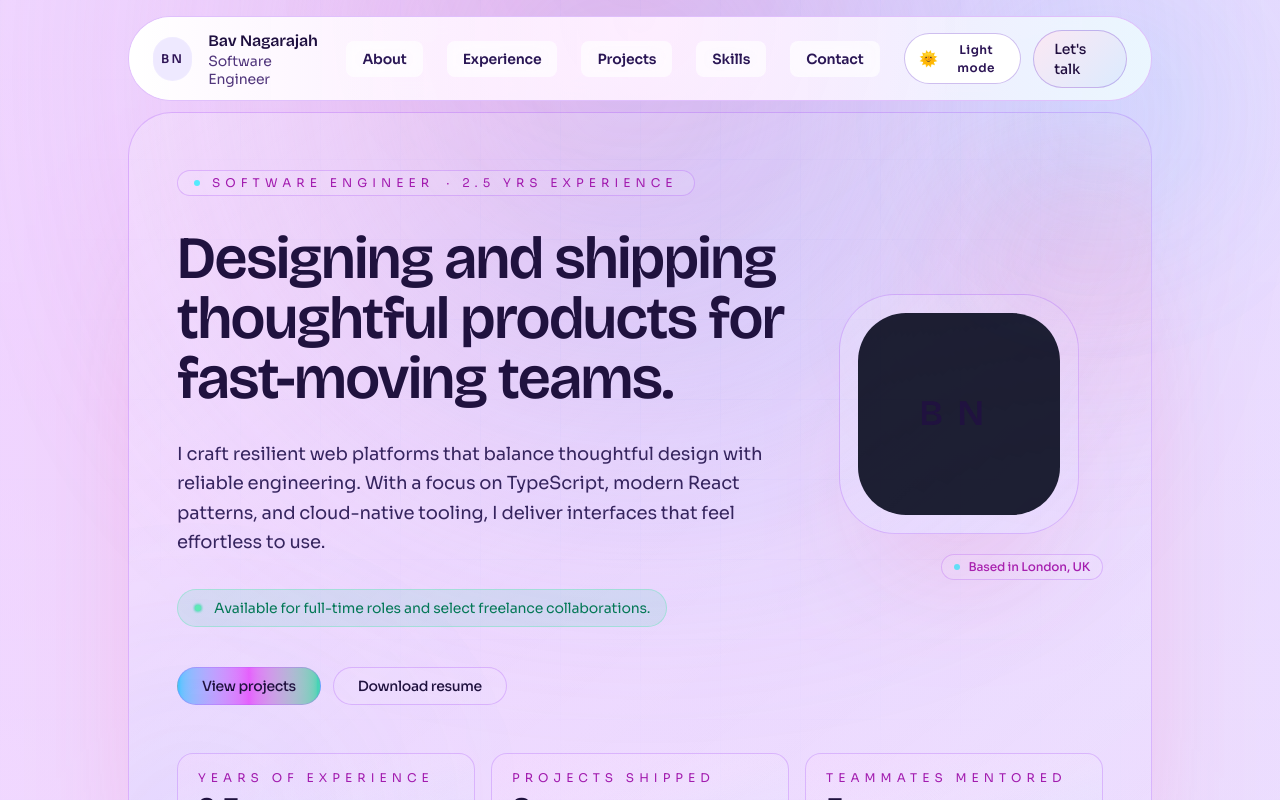
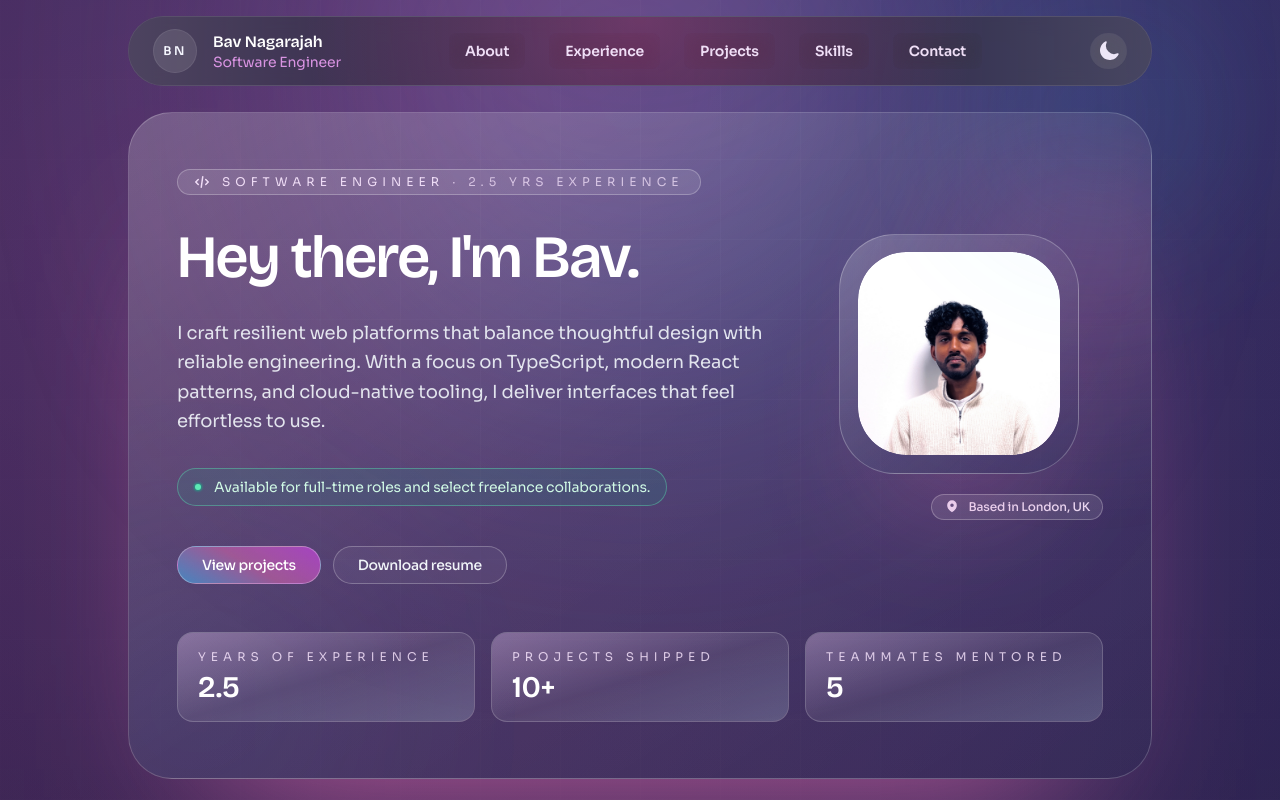
Before and after one commit to bav-07/personal-portfolio, a Next.js app: page / in a window 1280 px wide. Shown: the top 800 px of the page. Built offline with nearby package versions, Linux system fonts and the light colour scheme.

Commit message:
Dark mode implemented, bunch of styling changes

```diff
--- a/app/globals.css
+++ b/app/globals.css
@@ -56,9 +56,9 @@
   --background: #f9f5ff;
   --foreground: #20123f;
   --body-background:
-    radial-gradient(circle at 12% 5%, rgba(244, 189, 255, 0.55), transparent 58%),
-    radial-gradient(circle at 88% -10%, rgba(191, 219, 254, 0.55), transparent 55%),
-    radial-gradient(circle at 45% 110%, rgba(167, 243, 208, 0.35), transparent 70%),
+    radial-gradient(circle at 12% 5%, rgba(244, 189, 255, 0.1), transparent 58%),
+    radial-gradient(circle at 88% -10%, rgba(191, 219, 254, 0.1), transparent 55%),
+    radial-gradient(circle at 45% 110%, rgba(167, 243, 208, 0.1), transparent 70%),
     linear-gradient(180deg, #fef7ff 0%, #f7edff 45%, #f1e6ff 100%);
   --body-before-background:
     radial-gradient(circle at 18% 32%, rgba(244, 143, 215, 0.75), transparent 78%),
@@ -68,7 +68,7 @@
     linear-gradient(0deg, rgba(147, 181, 255, 0.28) 1.35px, transparent 0),
     linear-gradient(90deg, rgba(147, 181, 255, 0.28) 1.35px, transparent 0),
     radial-gradient(circle, rgba(209, 196, 255, 0.35) 1px, transparent 0);
-  --body-after-opacity: 0.22;
+  --body-after-opacity: 0.6;
   --body-after-mix-blend: multiply;
   --header-panel-bg: rgba(255, 255, 255, 0.9);
   --header-panel-border: rgba(168, 85, 247, 0.35);
@@ -255,15 +255,15 @@ body[data-theme="light"] ::selection {
   display: inline-flex;
   align-items: center;
   gap: 0.5rem;
-  border: 1px solid var(--header-toggle-border);
+  /* border: 0px solid var(--header-toggle-border); */
   border-radius: 9999px;
-  padding: 0.4rem 0.9rem;
+  padding: 0.4rem;
   background: var(--header-toggle-bg);
   color: var(--header-toggle-text);
   font-size: 0.75rem;
   font-weight: 600;
   letter-spacing: 0.04em;
-  transition: background 0.3s ease, border-color 0.3s ease, color 0.3s ease, box-shadow 0.3s ease;
+  transition: background 0s ease, border-color 0.3s ease, box-shadow 0.3s ease;
   backdrop-filter: blur(10px);
   -webkit-backdrop-filter: blur(10px);
 }
@@ -313,20 +313,22 @@ body[data-theme="light"] .text-emerald-100 {
   color: var(--light-accent-emerald) !important;
 }
 
+/* Escape brackets for arbitrary value utility classes so CSS parser accepts them */
 body[data-theme="light"] .bg-white\/5,
 body[data-theme="light"] .bg-white\/10,
-body[data-theme="light"] .bg-white\/[0\.08],
-body[data-theme="light"] .bg-white\/[0\.12] {
+body[data-theme="light"] .bg-white\/\[0\.08\],
+body[data-theme="light"] .bg-white\/\[0\.12\] {
   background-color: rgba(255, 255, 255, 0.78) !important;
 }
 
 body[data-theme="light"] .hover\:bg-white\/10:hover,
-body[data-theme="light"] .hover\:bg-white\/[0\.12]:hover {
+body[data-theme="light"] .hover\:bg-white\/\[0\.12\]:hover {
   background-color: rgba(255, 255, 255, 0.88) !important;
 }
 
-body[data-theme="light"] .bg-[#070a1d]\/90,
-body[data-theme="light"] .bg-[#070c26] {
+/* Escape brackets AND # for arbitrary hex color classes */
+body[data-theme="light"] .bg-\[\#070a1d\]\/90,
+body[data-theme="light"] .bg-\[\#070c26\] {
   background-color: rgba(255, 255, 255, 0.88) !important;
   color: var(--light-text-primary);
 }
@@ -346,6 +348,24 @@ body[data-theme="light"] .border-white\/60 {
 body[data-theme="light"] .hover\:border-white\/55:hover,
 body[data-theme="light"] .hover\:border-white\/60:hover {
   border-color: rgba(124, 58, 237, 0.45) !important;
+}
+
+/* Section Header lines - soften and flatten for light mode */
+[data-theme="light"] .section-header__rule-top,
+:root[data-theme="light"] .section-header__rule-top {
+  background: linear-gradient(90deg, rgba(168, 85, 247, 0.8), rgba(14, 165, 233, 0.85), rgba(14, 165, 233, 0));
+  opacity: 0.85;
+}
+[data-theme="light"] .section-header__rule-bottom,
+:root[data-theme="light"] .section-header__rule-bottom {
+  background: linear-gradient(90deg, rgba(168, 85, 247, 0.8), rgba(210, 132, 153, 0.8), rgba(14, 165, 233, 0.85));
+  opacity: 0.8;
+}
+[data-theme="light"] .section-header__rule-top,
+[data-theme="light"] .section-header__rule-bottom,
+:root[data-theme="light"] .section-header__rule-top,
+:root[data-theme="light"] .section-header__rule-bottom {
+  transition: background 0.4s ease, opacity 0.4s ease;
 }
 
 @media (pointer: fine) {
@@ -386,3 +406,37 @@ body[data-theme="light"] .hover\:border-white\/60:hover {
     cursor: none;
   }
 }
+
+/* Hero primary button gradients (attribute-driven for reliability) */
+.hero-btn-primary {
+  background-image: linear-gradient(30deg, rgba(186, 230, 253, 0.65), rgba(252, 231, 243, 0.55), rgba(240, 171, 252, 0.65));
+  backdrop-filter: saturate(1.15) brightness(1.02);
+  -webkit-backdrop-filter: saturate(1.15) brightness(1.02);
+  position: relative;
+}
+
+[data-theme="light"] .hero-btn-primary, :root[data-theme="light"] .hero-btn-primary {
+  background-image: linear-gradient(30deg, rgba(186, 230, 253, 0.82), rgba(252, 231, 243, 0.78), rgba(240, 171, 252, 0.85));
+  color: #1e0f3f;
+  text-shadow: 0 1px 1px rgba(255,255,255,0.4);
+}
+
+[data-theme="light"] .hero-btn-primary:hover, :root[data-theme="light"] .hero-btn-primary:hover {
+  background-image: linear-gradient(30deg, rgba(186, 230, 253, 0.9), rgba(252, 231, 243, 0.86), rgba(240, 171, 252, 0.92));
+}
+
+[data-theme="dark"] .hero-btn-primary, :root[data-theme="dark"] .hero-btn-primary {
+  background-image: linear-gradient(30deg, rgba(56, 189, 248, 0.55), rgba(244, 114, 182, 0.45), rgba(217, 70, 239, 0.6));
+}
+
+[data-theme="dark"] .hero-btn-primary:hover, :root[data-theme="dark"] .hero-btn-primary:hover {
+  background-image: linear-gradient(30deg, rgba(56, 189, 248, 0.68), rgba(244, 114, 182, 0.58), rgba(217, 70, 239, 0.72));
+}
+
+.hero-btn-primary:focus-visible {
+  outline: 2px solid rgba(255,255,255,0.7);
+  outline-offset: 2px;
+}
+[data-theme="light"] .hero-btn-primary:focus-visible {
+  outline: 2px solid rgba(124,58,237,0.55);
+}
--- a/app/layout.tsx
+++ b/app/layout.tsx
@@ -24,8 +24,27 @@ export default function RootLayout({
   children: React.ReactNode;
 }>) {
   return (
-    <html lang="en">
+    <html lang="en" data-theme="dark" suppressHydrationWarning>
       <head>
+        <script
+          dangerouslySetInnerHTML={{
+            __html: `
+              (function() {
+                try {
+                  var theme = localStorage.getItem('portfolio-theme') ||
+                    (window.matchMedia('(prefers-color-scheme: light)').matches ? 'light' : 'dark');
+                  document.documentElement.setAttribute('data-theme', theme);
+                  // Set global variable for React component to read synchronously
+                  window.__PORTFOLIO_THEME__ = theme;
+                } catch (e) {
+                  // Fallback to dark if localStorage isn't available
+                  document.documentElement.setAttribute('data-theme', 'dark');
+                  window.__PORTFOLIO_THEME__ = 'dark';
+                }
+              })();
+            `,
+          }}
+        />
         <noscript>
           <style>{`
             /* Ensure all content is visible when JavaScript is disabled */
@@ -49,6 +68,9 @@ export default function RootLayout({
             /* Hide the custom cursor element when JS is disabled */
             [data-cursor-glow] { display: none !important; }
 
+            /* Hide the theme toggle when JS is disabled */
+            .site-header__toggle { display: none !important; }
+
             /* Ensure Framer Motion elements are visible */
             [data-projection-id] {
               opacity: 1 !important;
--- a/components/common/section-header.tsx
+++ b/components/common/section-header.tsx
@@ -23,7 +23,7 @@ export function SectionHeader({ eyebrow, title }: SectionHeaderProps) {
       <span className="inline-flex items-center gap-3 text-xs uppercase tracking-[0.45em] text-fuchsia-200/80">
         <span
           aria-hidden
-          className="h-px w-10 rounded-full bg-gradient-to-r from-fuchsia-400/70 via-sky-300/80 to-transparent"
+          className="section-header__rule-top h-px w-10 rounded-full bg-gradient-to-r from-fuchsia-400/70 via-sky-300/80 to-transparent"
         />
         {eyebrow}
       </span>
@@ -32,7 +32,7 @@ export function SectionHeader({ eyebrow, title }: SectionHeaderProps) {
       </h2>
       <div
         aria-hidden
-        className="h-px w-24 rounded-full bg-gradient-to-r from-fuchsia-300/70 via-white/80 to-cyan-300/50"
+        className="section-header__rule-bottom h-px w-24 rounded-full bg-gradient-to-r from-fuchsia-300/70 via-white/80 to-cyan-300/50"
       />
     </motion.div>
   );
--- a/components/common/theme-toggle.tsx
+++ b/components/common/theme-toggle.tsx
@@ -1,5 +1,6 @@
 "use client";
 
+import { MoonIcon, SunIcon } from "@heroicons/react/16/solid";
 import { useEffect, useMemo, useState } from "react";
 
 const STORAGE_KEY = "portfolio-theme";
@@ -9,6 +10,13 @@ type Theme = "dark" | "light";
 type ThemeToggleProps = {
   className?: string;
 };
+
+// Extend Window interface to include our global theme variable
+declare global {
+  interface Window {
+    __PORTFOLIO_THEME__?: Theme;
+  }
+}
 
 function resolvePreferredTheme(): Theme {
   if (typeof window === "undefined") {
@@ -26,15 +34,21 @@ function resolvePreferredTheme(): Theme {
 }
 
 export function ThemeToggle({ className }: ThemeToggleProps) {
-  const [theme, setTheme] = useState<Theme>(() => resolvePreferredTheme());
+  // Don't try to guess the theme during SSR - wait for client hydration
+  const [theme, setTheme] = useState<Theme | null>(null);
+  const [mounted, setMounted] = useState(false);
 
+  // Read theme synchronously on client, set to null for SSR
   useEffect(() => {
-    const preferred = resolvePreferredTheme();
-    setTheme(preferred);
+    const currentTheme = (typeof window !== 'undefined' && window.__PORTFOLIO_THEME__) ||
+                        (document.documentElement.getAttribute('data-theme') as Theme) ||
+                        resolvePreferredTheme();
+    setTheme(currentTheme);
+    setMounted(true);
   }, []);
 
   useEffect(() => {
-    if (typeof document === "undefined") {
+    if (typeof document === "undefined" || theme === null) {
       return;
     }
 
@@ -76,6 +90,25 @@ export function ThemeToggle({ className }: ThemeToggleProps) {
     [theme],
   );
 
+  // Don't render interactive content until mounted and theme is determined
+  if (!mounted || theme === null) {
+    return (
+      <button
+        type="button"
+        className={["site-header__toggle", className].filter(Boolean).join(" ")}
+        aria-label="Toggle theme"
+        role="switch"
+        aria-checked={false}
+        disabled
+      >
+        <span aria-hidden className="">
+          {/* Render a neutral placeholder or nothing during SSR/loading */}
+          <div className="size-6" />
+        </span>
+      </button>
+    );
+  }
+
   return (
     <button
       type="button"
@@ -87,12 +120,12 @@ export function ThemeToggle({ className }: ThemeToggleProps) {
       role="switch"
       aria-checked={theme === "light"}
     >
-      <span aria-hidden className="site-header__toggle-icon">
-        {theme === "dark" ? "🌙" : "🌞"}
+      <span aria-hidden className="">
+        {theme === "dark" ? <MoonIcon className="size-6" /> : <SunIcon className="size-6" />}
       </span>
-      <span className="site-header__toggle-label">
+      {/* <span className="site-header__toggle-label">
         {theme === "dark" ? "Dark" : "Light"} mode
-      </span>
+      </span> */}
     </button>
   );
 }
--- a/components/layout/site-header.tsx
+++ b/components/layout/site-header.tsx
@@ -58,12 +58,12 @@ export function SiteHeader({ profile, navItems }: SiteHeaderProps) {
 
         <div className="site-header__actions flex items-center gap-3">
           <ThemeToggle />
-          <a
+          {/* <a
             className="site-header__cta relative inline-flex items-center gap-2 rounded-full border px-5 py-2 text-sm font-medium transition-all duration-500"
             href={`mailto:${profile.email}`}
           >
             <span className="relative">Let's talk</span>
-          </a>
+          </a> */}
         </div>
       </div>
     </header>
--- a/components/sections/hero-section.tsx
+++ b/components/sections/hero-section.tsx
@@ -1,8 +1,12 @@
 'use client';
 
 import { motion } from "framer-motion";
+import Image from "next/image";
+import { useState } from "react";
 import type { HeroAction, Highlight, Profile } from "@/data/portfolio";
 import { getInitials } from "@/lib/get-initials";
+import { MapPinIcon } from "@heroicons/react/24/solid";
+import { CodeBracketIcon } from "@heroicons/react/16/solid";
 
 const easeOut: [number, number, number, number] = [0.16, 1, 0.3, 1];
 
@@ -70,7 +74,8 @@ const highlightListVariants = {
 
 const actionStyles: Record<HeroAction["variant"], string> = {
   primary:
-    "relative inline-flex items-center gap-2 rounded-full border border-white/30 bg-gradient-to-r from-sky-400/70 via-fuchsia-500/70 to-emerald-400/70 px-6 py-2 text-sm font-medium text-white shadow-[0_30px_80px_-40px_rgba(244,114,182,0.9)] transition-all duration-400 hover:border-white/60 hover:shadow-[0_40px_90px_-35px_rgba(56,189,248,0.8)]",
+    // Use custom CSS class for gradient so theme switching is deterministic.
+    "hero-btn-primary relative inline-flex items-center gap-2 rounded-full border border-white/30 px-6 py-2 text-sm font-medium text-white shadow-[0_30px_80px_-40px_rgba(244,114,182,0.9)] transition-all duration-400 hover:border-white/60 hover:shadow-[0_40px_90px_-35px_rgba(56,189,248,0.8)]",
   ghost:
     "relative inline-flex items-center gap-2 rounded-full border border-white/25 bg-white/5 px-6 py-2 text-sm font-medium text-slate-100 transition-all duration-400 hover:border-white/45 hover:bg-white/10 hover:text-white",
 };
@@ -118,13 +123,28 @@ type HeroAvatarProps = {
 
 function HeroAvatar({ name }: HeroAvatarProps) {
   const initials = getInitials(name);
+  const [imageError, setImageError] = useState(false);
 
   return (
     <motion.div variants={contentVariants} className="relative flex h-[15rem] w-[15rem] items-center justify-center md:mr-6">
       <div className="relative flex h-full w-full items-center justify-center overflow-hidden rounded-[3.5rem] border border-white/25 bg-gradient-to-br from-white/20 via-white/6 to-transparent shadow-[0_75px_140px_-80px_rgba(244,114,182,0.85)]">
+        {!imageError ? (
+          <div className="h-[85%] w-[85%] rounded-[3rem] flex items-center justify-center overflow-hidden">
+            <Image
+              src="/me.jpg"
+              alt={`${name} profile picture`}
+              width={240}
+              height={240}
+              className="relative rounded-[3rem] object-cover hover:scale-160 transition-transform duration-500"
+              onError={() => setImageError(true)}
+              priority
+            />
+          </div>
+        ) : (
           <span className="relative flex h-[85%] w-[85%] items-center justify-center rounded-[3rem] bg-[#070a1d]/90 font-display text-4xl font-semibold tracking-[0.4em] text-white">
             {initials}
           </span>
+        )}
       </div>
     </motion.div>
   );
@@ -160,13 +180,15 @@ export function HeroSection({ profile, highlights, actions, headline }: HeroSect
         <motion.div variants={contentVariants} className="space-y-8">
           <motion.div
             variants={badgeVariants}
-            className="inline-flex items-center gap-3 rounded-full border border-white/25 bg-white/10 px-4 py-1 text-xs uppercase tracking-[0.42em] text-fuchsia-100/90"
+            className="hidden sm:inline-flex items-center gap-3 rounded-full border border-white/25 bg-white/10 px-4 py-1 text-xs uppercase tracking-[0.42em] text-fuchsia-100/90"
           >
-            <span aria-hidden className="h-1.5 w-1.5 rounded-full bg-cyan-300" />
+            <CodeBracketIcon className="h-4 w-4" aria-hidden />
+            <div className="flex gap-2 flex-col lg:flex-row">
               <span>{profile.title}</span>
               {experienceCopy ? (
-              <span className="text-fuchsia-100/70">· {experienceCopy}</span>
+                <span className="text-fuchsia-100/70"><span className="hidden lg:inline">· </span>{experienceCopy}</span>
               ) : null}
+            </div>
           </motion.div>
 
           <motion.h1
@@ -212,7 +234,7 @@ export function HeroSection({ profile, highlights, actions, headline }: HeroSect
             variants={badgeVariants}
             className="inline-flex items-center gap-2 rounded-full border border-white/25 bg-white/10 px-3 py-1 text-xs font-medium text-fuchsia-100/90"
           >
-            <span className="h-1.5 w-1.5 rounded-full bg-cyan-300" aria-hidden />
+            <MapPinIcon className="h-4 w-4 pb-0.5" aria-hidden />
             {profile.location}
           </motion.span>
         </motion.div>
--- a/data/portfolio.ts
+++ b/data/portfolio.ts
@@ -70,7 +70,7 @@ export const navItems: NavItem[] = [
 
 export const highlights: Highlight[] = [
   { label: "Years of experience", value: "2.5" },
-  { label: "Projects shipped", value: "8+" },
+  { label: "Projects shipped", value: "10+" },
   { label: "Teammates mentored", value: "5" },
 ];
 
@@ -85,7 +85,7 @@ export const heroActions: HeroAction[] = [
 ];
 
 export const heroHeadline =
-  "Designing and shipping thoughtful products for fast-moving teams.";
+  "Hey there, I'm Bav.";
 
 export const aboutContent = [
   "I thrive in collaborative environments where shipping is the default. From pairing with designers to aligning with product partners, I help teams untangle complex requirements and deliver polished experiences quickly.",
@@ -136,12 +136,12 @@ export const projects: Project[] = [
     link: "https://shiftform.dev",
   },
   {
-    name: "Atlas UI",
+    name: "Bav UI",
     year: "2022",
     description:
       "An open-source component library that pairs expressive motion with pragmatic defaults for enterprise dashboards.",
     stack: ["Storybook", "Radix UI", "Tailwind CSS", "Vitest"],
-    link: "https://github.com/taylormorgan/atlas-ui",
+    link: "https://github.com/bav-07/bav-ui",
   },
 ];
 
--- a/package.json
+++ b/package.json
@@ -8,6 +8,7 @@
     "start": "next start"
   },
   "dependencies": {
+    "@heroicons/react": "^2.2.0",
     "framer-motion": "^12.23.16",
     "next": "15.5.3",
     "react": "19.1.0",
```
Also changed, not shown: components/common/cursor-glow.tsx (+98 -10 lines), public/me.jpg (added), 1 other file (tests, documents, lock files or other folders). Lines whose indentation alone changed are shown as unchanged.
